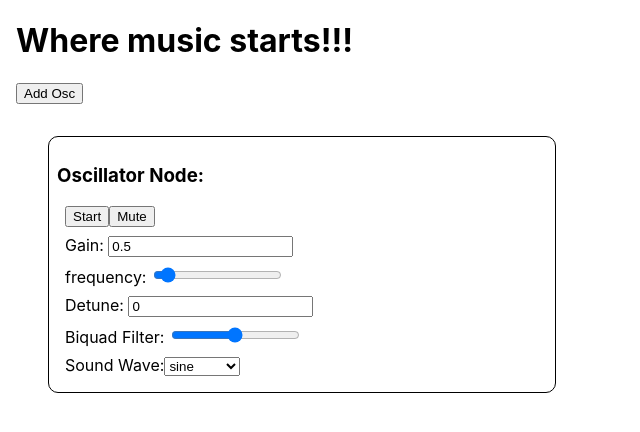
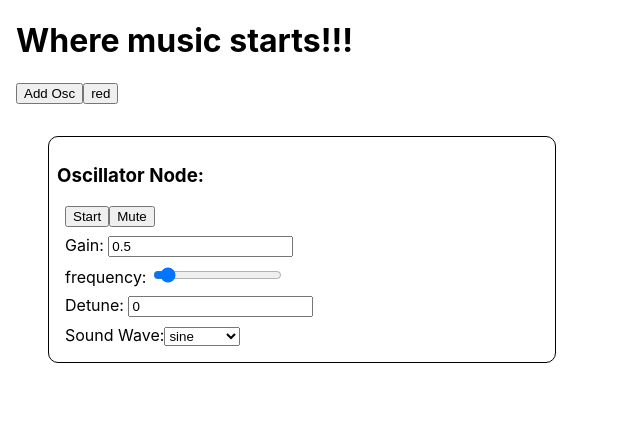
Before and after one commit to jacob-oreilly/softsono, a React (Vite) app: page / in a window 1280 px wide. Both pictures are taken after a click on the button "Add Osc". Shown: the top 432 px of the page, without its empty margins (0-640 px from the left). Built offline with nearby package versions, Linux system fonts and the light colour scheme.

Commit message:
adding a start and stop option called red for a placeholder. I don't know why! This option allows you to turn the sound off and on.

```diff
--- a/src/App.tsx
+++ b/src/App.tsx
@@ -1,4 +1,4 @@
-import { useState } from 'react';
+import { useEffect, useState } from 'react';
 import './App.css';
 import MusicThing from './components/MusicThing';
 
@@ -13,6 +13,7 @@ type Oscillator = {
 
 function App() {
   const [oscList, setOscList] = useState<Oscillator[]>([]);
+  const [mute, setMute] = useState(false);
 
   function createOsc() {
 
@@ -44,12 +45,24 @@ function App() {
     ]);
   }
 
+  function startStopOscillator() {
+    oscList.forEach(oscillator => {
+      if (oscillator.audioCtx.state === "suspended") {
+        oscillator.audioCtx.resume();
+      }
+      else {
+        oscillator.audioCtx.suspend();
+      }
+    });
+}
+
   return (
     <>
      <div className="container">
         <h1>Where music starts!!!</h1>
         <div>
           <button onClick={createOsc}>Add Osc</button>
+          <button className="start-all" id="startAll" onClick={startStopOscillator}>red</button>
         </div>
         <div className='instruments-container'>
           {oscList?.map((osc, index) => (
--- a/src/components/MusicThing.tsx
+++ b/src/components/MusicThing.tsx
@@ -74,7 +74,7 @@ export default function MusicThing({ audioCtx, gainNode, oscOne }: { audioCtx: A
                 <div className="param">Gain: <input value={gain} onChange={handleGainInput} type="number" name="gain" id="gainInput" /></div>
                 <div className="param">frequency: <input value={frequency} onChange={handleFrequencyInput} type="range" min="0" max="7050" name="frequency" id="frequencyInput" /></div>
                 <div className="param">Detune: <input value={detune} onChange={handleDetuneInput} type="number" name="detune" id="detuneInput" /></div>
-                <div className="param">Biquad Filter: <input value={biquadFilter} onChange={handleBiquadFilterInput} type="range" min="0" max="7050" name="frequency" id="frequencyInput" /></div>
+                {/* <div className="param">Biquad Filter: <input value={biquadFilter} onChange={handleBiquadFilterInput} type="range" min="0" max="7050" name="frequency" id="frequencyInput" /></div> */}
                 <div className="param">
                     Sound Wave:
                     <select value={soundWave} onChange={handleWaveSelection}>
```
